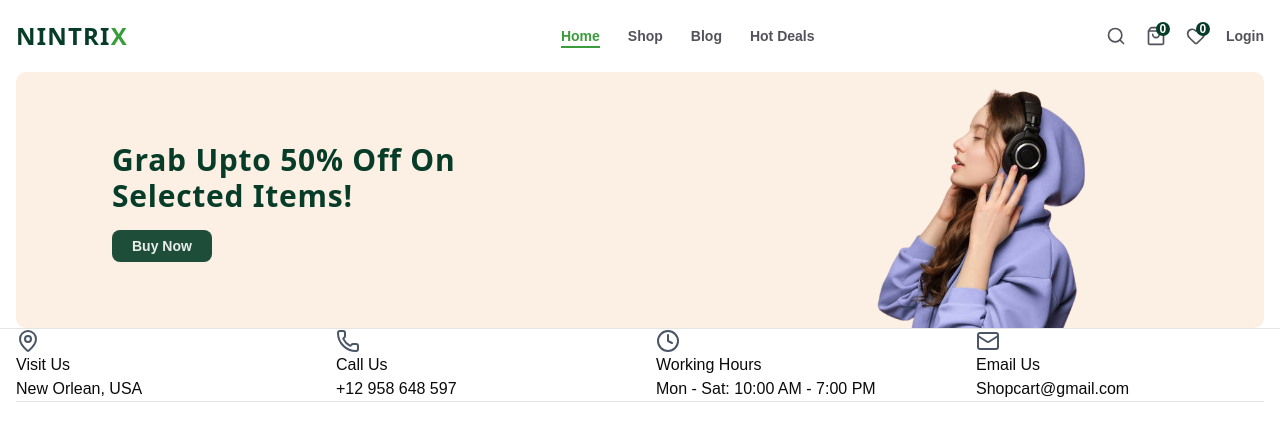
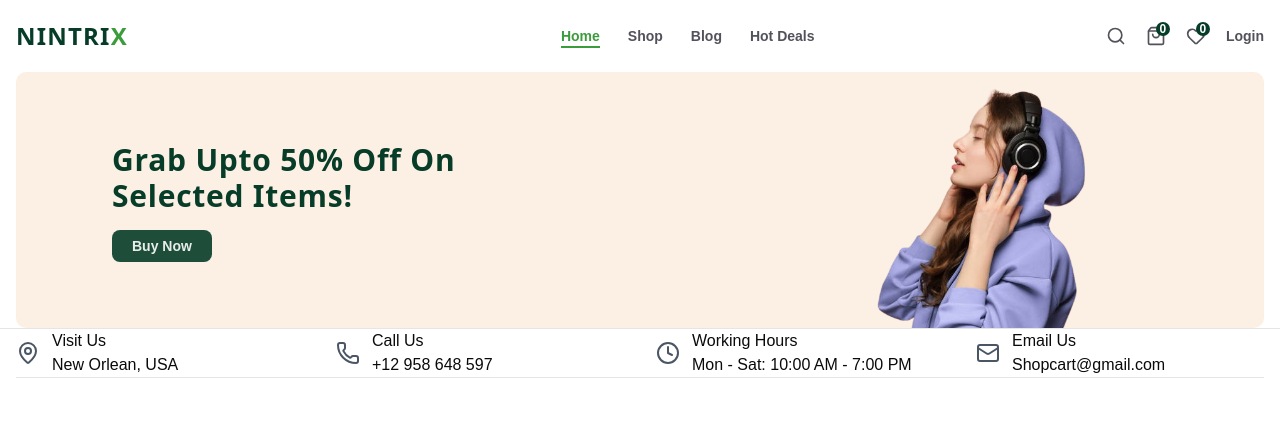
Before and after one commit to Roshen-Perera/nintrix-app, a Next.js app: page / in a window 1280 px wide. Shown: the top 436 px of the page. Built offline with nearby package versions, Linux system fonts and the light colour scheme; no server answers.

Commit message:
feat: update FooterTop component to apply flex layout for contact items

```diff
--- a/components/FooterTop.tsx
+++ b/components/FooterTop.tsx
@@ -40,7 +40,7 @@ const FooterTop = () => {
   return (
     <div className="grid grid-cols-2 lg:grid-cols-4 gap-8 border-b">
       {data?.map((item, index) => (
-        <div key={index}>
+        <div key={index} className="flex items-center gap-3">
           {item?.icon}
           <div>
             <h3>{item?.title}</h3>
```
